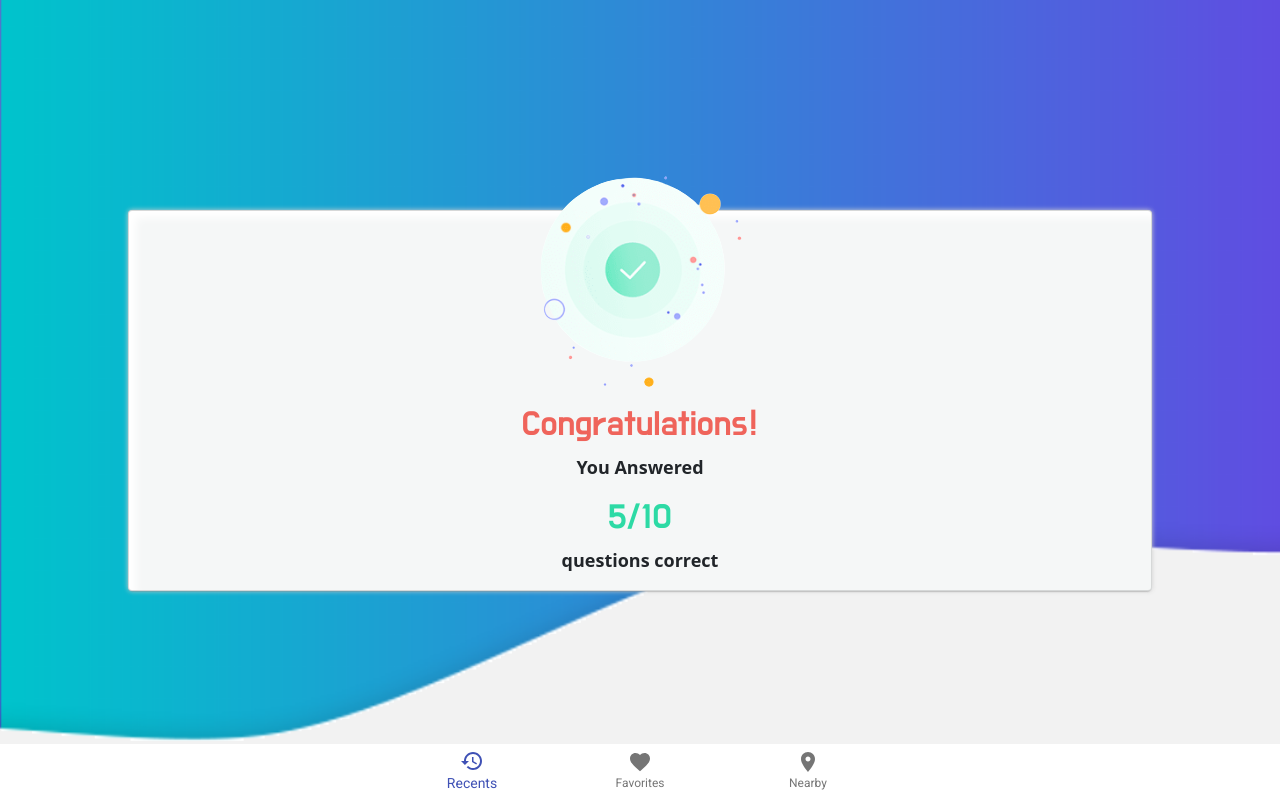
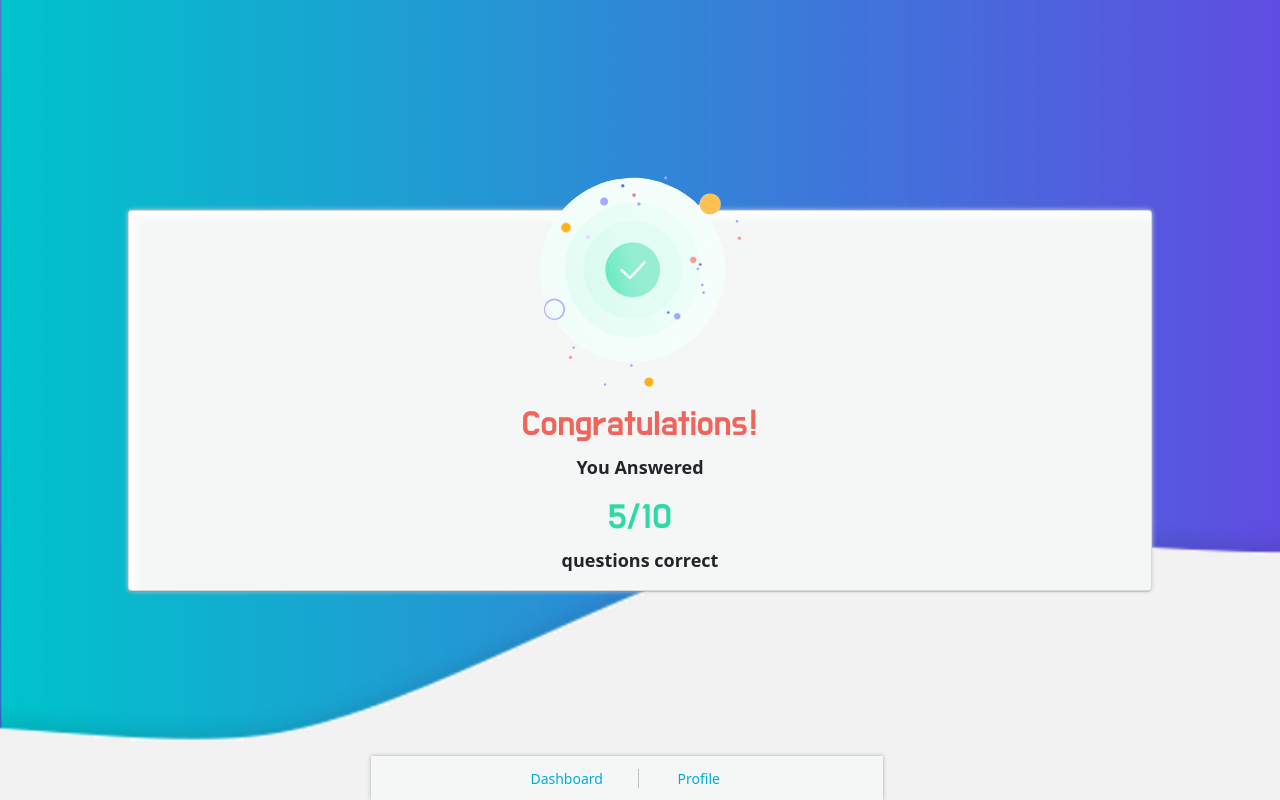
Before and after one commit to Maryam-bit/QuizApp-typescript, a React (Create React App) app: page /result in a window 1280 px wide. Built offline with nearby package versions, Linux system fonts and the light colour scheme.

Commit message:
navigation bar completed

```diff
--- a/src/App.tsx
+++ b/src/App.tsx
@@ -1,24 +1,32 @@
-import React from 'react';
+import React, {useState} from 'react';
 import logo from './logo.svg';
 import './App.css';
-// import Signup from './pages/signup/signup'
+import Signup from './pages/signup/signup'
 import Signin from './pages/signin/signin'
 import QuizCategory from './pages/quizCategory/quizCategory'
 import Questions from './pages/questions/questions'
 import Result from './pages/result/result'
 import Profile from './pages/profile/profile'
-import SimpleBottomNavigation from './components/tab/tab'
+import Tab from './components/tab/tab'
 import { Route, route, Switch, Redirect } from "react-router-dom";
+import { useLocation } from 'react-router-dom';
+
 
 function App() {
+  const screenConfig = React.useState(0);
+  // let a = window.location.pathname
+  // console.log(a)
+  const location = useLocation();
+let a = location.pathname
+
   return (
     <div className="container-fluid app">
       <div className="app-child h-100 d-flex ">
 
       <div className="card mx-auto my-auto">
         <Switch>
-          {/* <Route exact path="/" component={Signup} /> */}
-          <Route exact path="/" component={Profile} />
+          <Route exact path="/" component={Signup} />
+          <Route exact path="/profile" component={Profile} />
           <Route path="/signin" component={Signin} />
           <Route path="/category" component={QuizCategory} />
           <Route path="/questions" component={Questions} />
@@ -27,7 +35,8 @@ function App() {
 
       </div>
       {/* <SimpleBottomNavigation /> */}
-      <SimpleBottomNavigation />
+      {a=='/'? null : a=='/signin' ? null : <Tab/>}
+      {/* <Tab /> */}
     </div>
     {/* <svg xmlns="http://www.w3.org/2000/svg" viewBox="0 0 1440 320" className='svg'>
         <path fill="#00cba9" fill-opacity="1" d="M0,192L80,202.7C160,213,320,235,480,208C640,181,800,107,960,64C1120,21,1280,11,1360,5.3L1440,0L1440,320L1360,320C1280,320,1120,320,960,320C800,320,640,320,480,320C320,320,160,320,80,320L0,320Z"></path>
--- a/src/components/tab/tab.styles.scss
+++ b/src/components/tab/tab.styles.scss
@@ -1,7 +1,31 @@
-.MuiBottomNavigation-root{
+.tab {
     position: absolute;
-    bottom: 0px;
-}
-.makeStyles-root-1{
-    width: 100% !important;
-}
+    bottom: 0;
+    width: 100%;
+    .cards {
+        background-color: #f5f7f7;
+        padding: 10px;
+        padding-left: 4px;
+        padding-right: 8px;
+        width: 40%;
+        box-shadow:
+          0 0 4px #adadad;
+        margin-left: 29%;
+        text-align: center;
+        a{
+            text-decoration: none;
+          }
+          div {
+            display: inline;
+            padding-left: 7%;
+            padding-right: 7%;
+            // font-family: "Raleway", sans-serif;
+            color: #00acd1;
+            font-size: 14px;
+            font-weight: 500;
+          }
+          .div1 {
+            border-right: 1px solid #bfbfbf;
+            height: 10px;
+      }
+  }}
--- a/src/components/tab/tab.tsx
+++ b/src/components/tab/tab.tsx
@@ -1,34 +1,16 @@
-import React from 'react';
-import { makeStyles } from '@material-ui/core/styles';
-import BottomNavigation from '@material-ui/core/BottomNavigation';
-import BottomNavigationAction from '@material-ui/core/BottomNavigationAction';
-import RestoreIcon from '@material-ui/icons/Restore';
-import FavoriteIcon from '@material-ui/icons/Favorite';
-import LocationOnIcon from '@material-ui/icons/LocationOn';
+import React from 'react'
+import {Link} from 'react-router-dom'
 import './tab.styles.scss'
+const Tab = () => {
+  return (
+    <div className="tab">
+      <div className="cards">
+        <Link to="/category"><div className="div div1">Dashboard</div></Link>
+        <Link to="/profile"><div className="div div2"> Profile</div></Link >
+        {/* <Link to="/graph"><div className="div">Graph</div></Link> */}
+      </div>
+    </div>
+  )
+}
 
-const useStyles = makeStyles({
-  root: {
-    width: 500,
-  },
-});
-
-export default function SimpleBottomNavigation() {
-  const classes = useStyles();
-  const [value, setValue] = React.useState(0);
-
-  return (
-    <BottomNavigation
-      value={value}
-      onChange={(event, newValue) => {
-        setValue(newValue);
-      }}
-      showLabels
-      className={classes.root}
-    >
-      <BottomNavigationAction label="Recents" icon={<RestoreIcon />} />
-      <BottomNavigationAction label="Favorites" icon={<FavoriteIcon />} />
-      <BottomNavigationAction label="Nearby" icon={<LocationOnIcon />} />
-    </BottomNavigation>
-  );
-}
+export default Tab;
```
